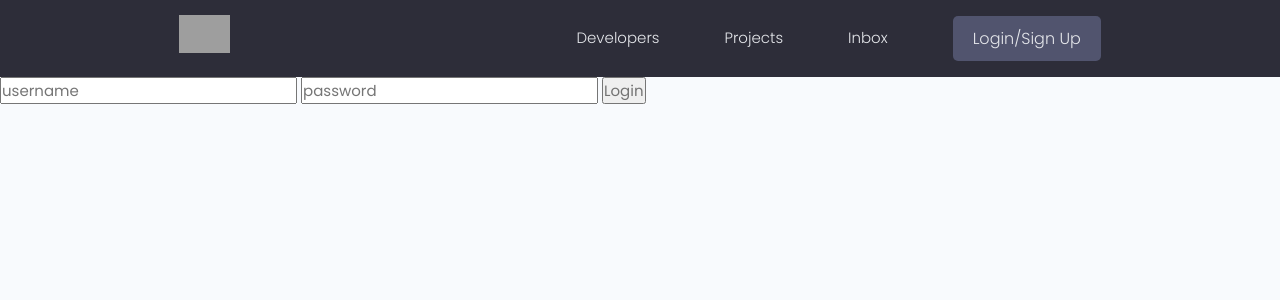
After one commit to Kimutai01/devConnect, a Django app: page /login/ in a window 1280 px wide. The commit adds this page. Shown: the top 300 px of the page. Run offline with Django 4.2, Linux system fonts and the light colour scheme; some libraries are stand-ins or nearby versions; grey boxes are pictures that could not be loaded.

Commit message:
login and logout functionality

```diff
--- a/templates/main.html
+++ b/templates/main.html
@@ -22,6 +22,14 @@
   </head>
 
   <body>
-    {% include 'navbar.html' %} {% block content %} {% endblock content %}
+    {% include 'navbar.html' %} {% if messages %}
+    <ul class="messages">
+      {% for message in messages %}
+      <li {% if message.tags %} class="{{ message.tags }}" {% endif %}>
+        {{ message }}
+      </li>
+      {% endfor %}
+    </ul>
+    {% endif %} {% block content %} {% endblock content %}
   </body>
 </html>
--- a/templates/navbar.html
+++ b/templates/navbar.html
@@ -19,12 +19,19 @@
           <a href="{% url 'projects' %}">Projects</a>
         </li>
         <li class="header__menuItem"><a href="">Inbox</a></li>
+
+        {% if request.user.is_authenticated %}
+        <li class="header__menuItem">
+          <a href="{% url 'logout' %}" class="btn btn--sub">Logout</a>
+        </li>
         <li class="header__menuItem">
           <a href="{% url 'create-project' %}">Add project</a>
         </li>
+        {% else %}
         <li class="header__menuItem">
-          <a href="" class="btn btn--sub">Login/Sign Up</a>
+          <a href="{% url 'login' %}" class="btn btn--sub">Login/Sign Up</a>
         </li>
+        {% endif %}
       </ul>
     </nav>
   </div>
--- /dev/null
+++ b/users/templates/users/login_register.html
@@ -0,0 +1,9 @@
+{% extends 'main.html' %} {% block content %}
+<form method="POST" action="{% url 'login' %}">
+  {% csrf_token %}
+  <input type="text" name="username" placeholder="username" />
+  <input type="password" name="password" placeholder="password" />
+  <input type="submit" value="Login" />
+</form>
+
+{% endblock content %}
--- a/users/templates/users/profiles.html
+++ b/users/templates/users/profiles.html
@@ -1,5 +1,4 @@
 {% extends 'main.html' %} {% block content %}
-<h1>User profiles</h1>
 
 <main class="home">
   <section class="hero-section text-center">
--- a/users/urls.py
+++ b/users/urls.py
@@ -4,6 +4,8 @@ from . import views
 
 
 urlpatterns = [
+    path('login/', views.loginUser, name='login'),
+    path('logout/', views.logoutUser, name='logout'),
     path('',views.profiles, name='profiles'),
     path('profile/<str:pk>/',views.userProfile, name='user-profile'),
 ]
--- a/users/views.py
+++ b/users/views.py
@@ -1,7 +1,39 @@
-from django.shortcuts import render
+from django.shortcuts import render, redirect
+from django.contrib.auth import login, authenticate,logout
+from django.contrib.auth.decorators import login_required
+from django.contrib import messages
+from django.contrib.auth.models import User
 from .models import Profile
+
 # Create your views here.
 
+
+def loginUser(request):
+    if request.user.is_authenticated:
+        return redirect('profiles')
+    if request.method=="POST":
+        username=request.POST['username']
+        password=request.POST['password']
+
+        try:
+            user = user.objects.get(username=username)
+        except:
+            messages.error(request,'Username does not exist')
+
+        user = authenticate(request, username=username, password=password)
+
+        if user is not None:
+            login(request,user)
+            return redirect('profiles')
+        else:
+            messages.error(request,'username or password is incorrect')
+
+    return render(request, 'users/login_register.html')
+
+def logoutUser(request):
+    logout(request)
+    messages.error(request,'User was logged out!')
+    return redirect('login')
 
 def profiles(request):
     profiles =Profile.objects.all
```
Also changed, not shown: projects/views.py (+4 -3 lines), users/templates/users/user-profile.html (+36 -27 lines), db.sqlite3.
